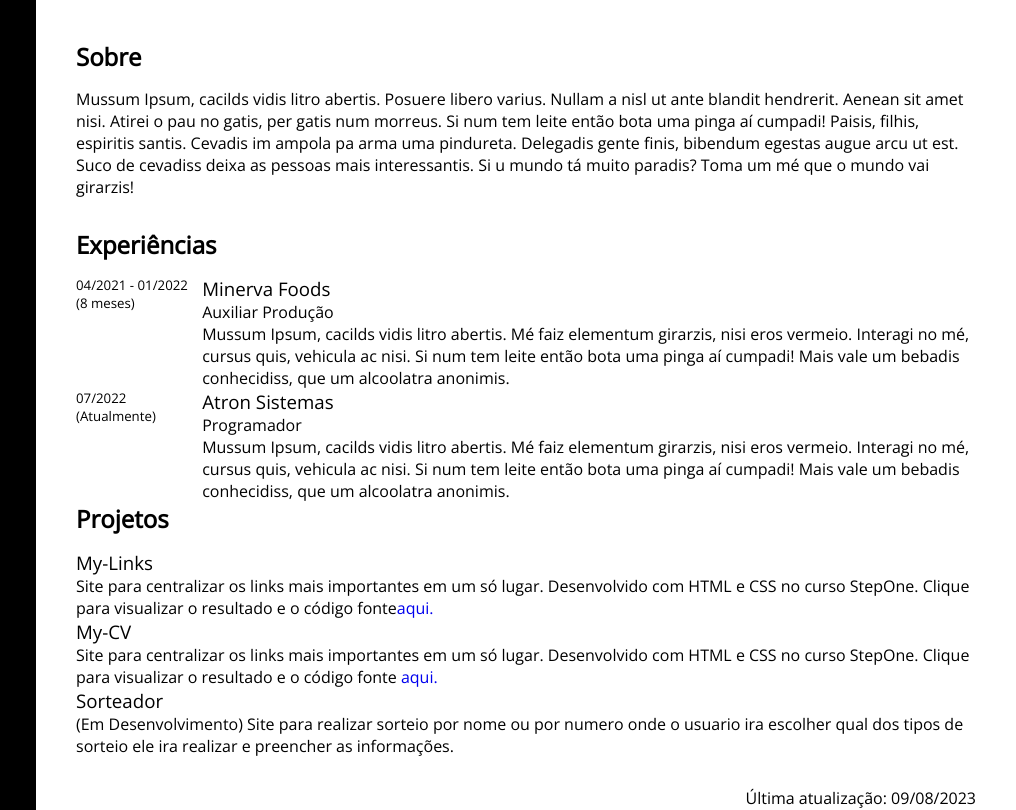
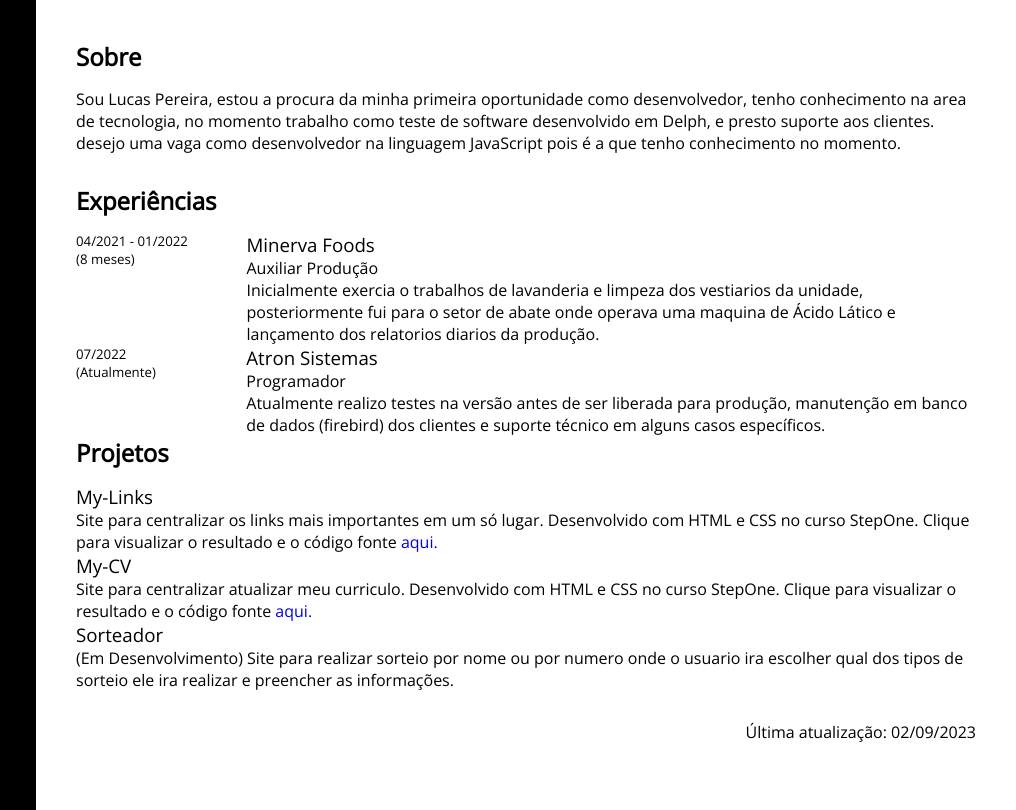
Before and after one commit to elucaspereira/my-cv, a plain HTML site: page index.html in a window 1280 px wide. Shown: the top 810 px of the page, 264-1280 px from the left. Drawn offline with nearby package versions, Linux system fonts and the light colour scheme; a web font is replaced by a local one.

Commit message:
commit
adicionando minha informaçoes no

```diff
--- a/index.html
+++ b/index.html
@@ -102,16 +102,12 @@
             <div class="about">
                 <h3>Sobre</h3>
                 <p>
-                    Mussum Ipsum, cacilds vidis litro abertis.
-                    Posuere libero varius.
-                    Nullam a nisl ut ante blandit hendrerit.
-                    Aenean sit amet nisi. Atirei o pau no gatis,
-                    per gatis num morreus.
-                    Si num tem leite então bota uma pinga aí cumpadi!
-                    Paisis, filhis, espiritis santis.
-                    Cevadis im ampola pa arma uma pindureta. Delegadis gente finis, bibendum egestas augue arcu ut est.
-                    Suco de cevadiss deixa as pessoas mais interessantis. Si u mundo tá muito paradis? Toma um mé que o
-                    mundo vai girarzis!
+                    Sou Lucas Pereira, estou a procura da minha primeira oportunidade como desenvolvedor, tenho
+                    conhecimento na area de tecnologia,
+                    no momento trabalho como teste de software desenvolvido em Delph, e presto suporte aos clientes.
+                    desejo uma vaga como desenvolvedor na linguagem JavaScript pois é a que tenho conhecimento no
+                    momento.
+
                 </p>
             </div>
             <h3>Experiências</h3>
@@ -124,23 +120,25 @@
 
                     </h4>
                 </div>
-                <div>
+                <div class="min">
                     <h5>
                         Minerva Foods
                     </h5>
+
                     <p>
                         Auxiliar Produção
                         <br>
-                        Mussum Ipsum, cacilds vidis litro abertis. Mé faiz elementum girarzis,
-                        nisi eros vermeio. Interagi no mé, cursus quis, vehicula ac nisi.
-                        Si num tem leite então bota uma pinga aí cumpadi!
-                        Mais vale um bebadis conhecidiss, que um alcoolatra anonimis.
+                        Inicialmente exercia o trabalhos de lavanderia e limpeza dos vestiarios da unidade,
+                        posteriormente fui para o setor de abate onde operava
+                        uma maquina de Ácido Lático e lançamento dos relatorios diarios da produção.
+
                     </p>
+
                 </div>
 
             </div>
             <div class="experiences">
-                <div class="experiences-date">
+                <div class="experiences-date-atron">
                     <h4>
                         07/2022
                         <br>
@@ -148,18 +146,20 @@
 
                     </h4>
                 </div>
-                <div>
+                <div class="atron">
                     <h5>
                         Atron Sistemas
                     </h5>
+
                     <p>
                         Programador
                         <br>
-                        Mussum Ipsum, cacilds vidis litro abertis. Mé faiz elementum girarzis,
-                        nisi eros vermeio. Interagi no mé, cursus quis, vehicula ac nisi.
-                        Si num tem leite então bota uma pinga aí cumpadi!
-                        Mais vale um bebadis conhecidiss, que um alcoolatra anonimis.
+                        Atualmente realizo testes na versão antes de ser liberada para produção, manutenção
+                        em banco de dados (firebird) dos clientes e suporte técnico em alguns casos específicos.
+
                     </p>
+
+
                 </div>
             </div>
             <div class="projects">
@@ -171,17 +171,17 @@
                             Site para centralizar os links mais importantes em um só lugar.
                             Desenvolvido com HTML e CSS no curso StepOne. Clique para visualizar
                             o resultado
-                            e o código fonte<a href="https://github.com/elucaspereira/my-links" target="_blank">aqui.
+                            e o código fonte<a href="https://github.com/elucaspereira/my-links" target="_blank"> aqui.
                             </a>
                         </p>
                     </li>
                     <li>
                         <h5>My-CV</h5>
                         <p>
-                            Site para centralizar os links mais importantes em um só lugar.
+                            Site para centralizar atualizar meu curriculo.
                             Desenvolvido com HTML e CSS no curso StepOne. Clique para visualizar
                             o resultado
-                            e o código fonte <a href="https://github.com/elucaspereira/my-cv" target="_blank">aqui. </a>
+                            e o código fonte <a href="https://github.com/elucaspereira/my-cv" target="_blank"> aqui. </a>
                         </p>
 
                     </li>
@@ -196,7 +196,7 @@
                     </li>
                 </ul>
                 <footer>
-                    Última atualização: 09/08/2023
+                    Última atualização: 02/09/2023
                 </footer>
             </div>
 
--- a/styles.css
+++ b/styles.css
@@ -198,6 +198,26 @@ img{
 .experiences-column a{
     text-decoration: none;
 }
+
+.experiences{
+    display: block;
+
+}
+
+.min{
+    display: inline;
+    padding: 0px 0px 0px 36px;
+
+
+}
+.atron{
+    display: inline;
+    padding: 0px 0px 0px 36px;
+
+}
+
+
+
 footer{
     margin-top: 30px;
     text-align: right;
@@ -215,7 +235,15 @@ footer{
   .experiences-column .experiences{
     display: flex;
   }
+
   .experiences-date{
+    display: flex;
     width: 300px;
   }
+
+  .experiences-date-atron{
+    display: flex;
+    width: 240px;
+
+  }
 }
```
